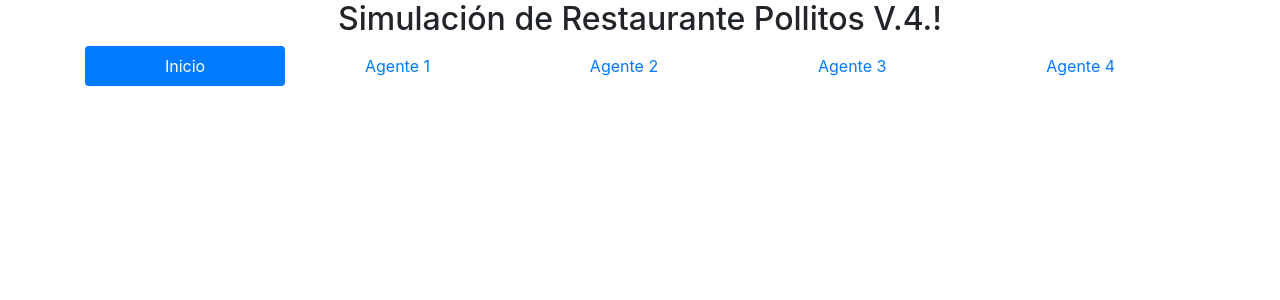
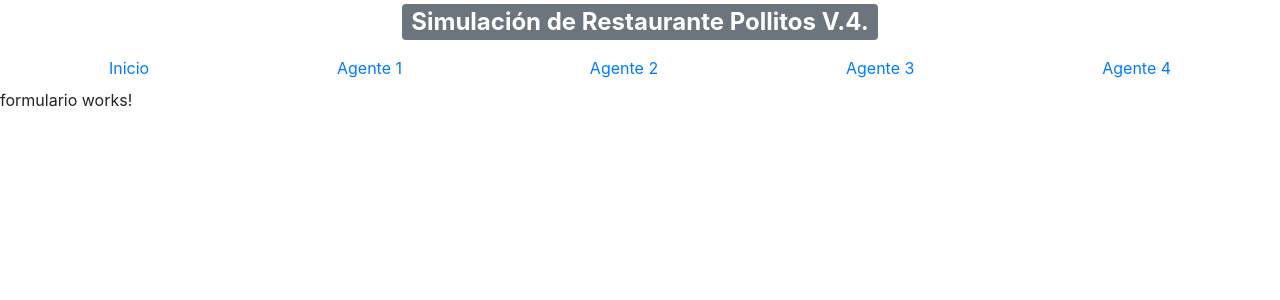
Before and after one commit to nelsNio/Front-End-S4-Simulacion, an Angular app: page /formulario in a window 1280 px wide. Before the commit this address led to /. Shown: the top 300 px of the page. Built offline with nearby package versions, Linux system fonts and the light colour scheme.

Commit message:
routes component

```diff
--- a/src/app/app-routing.module.ts
+++ b/src/app/app-routing.module.ts
@@ -1,7 +1,22 @@
-import { NgModule } from '@angular/core';
+import { NgModule, Component } from '@angular/core';
 import { Routes, RouterModule } from '@angular/router';
+import { FormularioComponent } from './components/formulario/formulario.component';
+import { MesaComponent } from './components/mesa/mesa.component';
+import { CajaComponent } from './components/caja/caja.component';
+import { CocinaComponent } from './components/cocina/cocina.component';
+import { ClienteComponent } from './components/cliente/cliente.component';
+import { MeseroComponent } from './components/mesero/mesero.component';
 
-const routes: Routes = [];
+const routes: Routes = [
+  {path:'formulario',component:FormularioComponent},
+  {path:'mesas',component:MesaComponent},
+  {path:'clientes',component:ClienteComponent},
+  {path:'cocina',component:CocinaComponent},
+  {path:'caja',component:CajaComponent},
+  {path:'mesero',component:MeseroComponent},
+  {path:'',pathMatch:'full',redirectTo:'formulario'},
+  {path:'**',pathMatch:'full',redirectTo:'formulario'}
+];
 
 @NgModule({
   imports: [RouterModule.forRoot(routes)],
--- a/src/app/app.component.html
+++ b/src/app/app.component.html
@@ -1,8 +1,10 @@
 <!--The content below is only a placeholder and can be replaced.-->
 <div style="text-align:center">
   <h2 >
-    Simulación de {{ title }}!
+    <span class="badge badge-secondary">Simulación de {{ title }}</span>
   </h2>
 </div>
+<div class="container-fluid">
 <app-menu></app-menu>
+</div>
 <router-outlet></router-outlet>
--- a/src/app/app.module.ts
+++ b/src/app/app.module.ts
@@ -1,6 +1,5 @@
 import { BrowserModule } from '@angular/platform-browser';
 import { NgModule } from '@angular/core';
-
 import { AppRoutingModule } from './app-routing.module';
 import { AppComponent } from './app.component';
 import { CocinaComponent } from './components/cocina/cocina.component';
@@ -10,6 +9,7 @@ import { CajaComponent } from './components/caja/caja.component';
 import { MesaComponent } from './components/mesa/mesa.component';
 import { MenuComponent } from './components/menu/menu.component';
 import { FormularioComponent } from './components/formulario/formulario.component';
+import { from } from 'rxjs';
 
 @NgModule({
   declarations: [
@@ -24,7 +24,7 @@ import { FormularioComponent } from './components/formulario/formulario.componen
   ],
   imports: [
     BrowserModule,
-    AppRoutingModule
+    AppRoutingModule,
   ],
   providers: [],
   bootstrap: [AppComponent]
--- a/src/app/components/menu/menu.component.html
+++ b/src/app/components/menu/menu.component.html
@@ -1,7 +1,6 @@
-<div class="container">
-<ul class="nav nav-pills nav-fill">
-  <li class="nav-item">
-    <a class="nav-link active" href="#">Inicio</a>
+<ul class="nav nav-pills nav-fill" >
+  <li class="nav-item" routerLinkActive="active">
+    <a class="nav-link" href="#">Inicio</a>
   </li>
   <li class="nav-item">
     <a class="nav-link" href="#">Agente 1</a>
@@ -17,4 +16,3 @@
   </li>
 
 </ul>
-</div>
```
